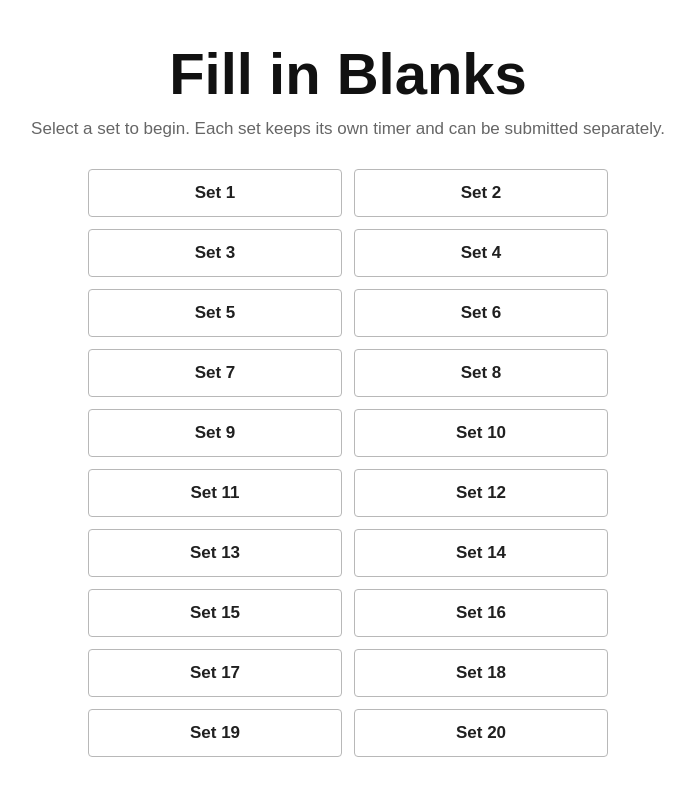
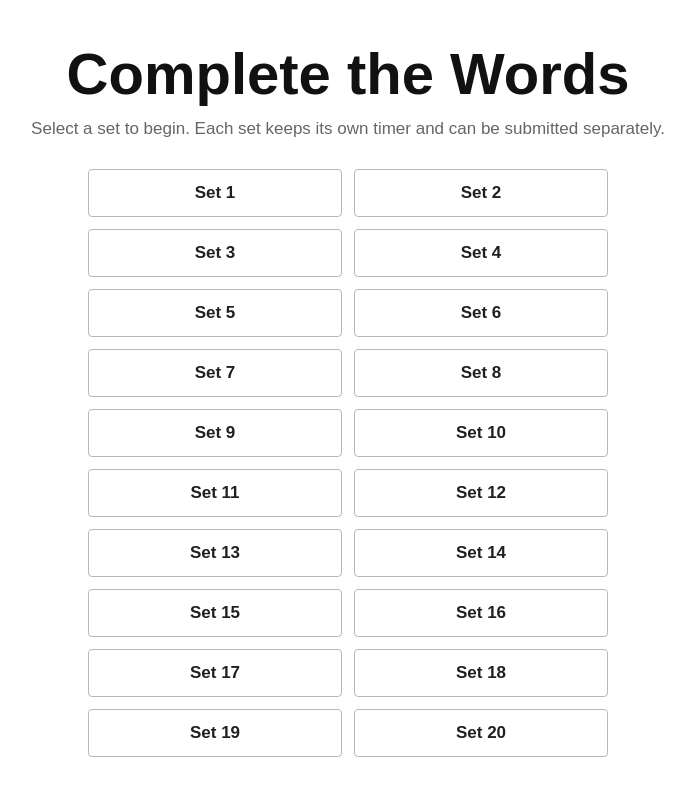
Before and after one commit to liujinsea/thinkcloze-web, a plain HTML site: page index.html in a window 1280 px wide. Shown: the whole page, without its empty margins (292-987 px from the left). Drawn offline with Linux system fonts and the light colour scheme.

Commit message:
Complete the Words

```diff
--- a/index.html
+++ b/index.html
@@ -3,8 +3,8 @@
 <head>
   <meta charset="utf-8">
   <meta name="viewport" content="width=device-width, initial-scale=1">
-  <title>Fill in Blanks</title>
-  <meta name="description" content="Fill in Blanks: TOEFL-style reading missing-letter practice with per-set timing, submission, answers, and explanations.">
+  <title>Complete the Words</title>
+  <meta name="description" content="Complete the Words: TOEFL-style reading missing-letter practice with per-set timing, submission, answers, and explanations.">
   <style>
     :root {
       --ink: #242424;
@@ -564,7 +564,7 @@
 <body>
   <section class="home-screen" id="homeView">
     <div class="home-panel">
-      <h1>Fill in Blanks</h1>
+      <h1>Complete the Words</h1>
       <p>Select a set to begin. Each set keeps its own timer and can be submitted separately.</p>
       <div class="set-grid" id="homeGrid"></div>
     </div>
```
Also changed, not shown: README.md.
